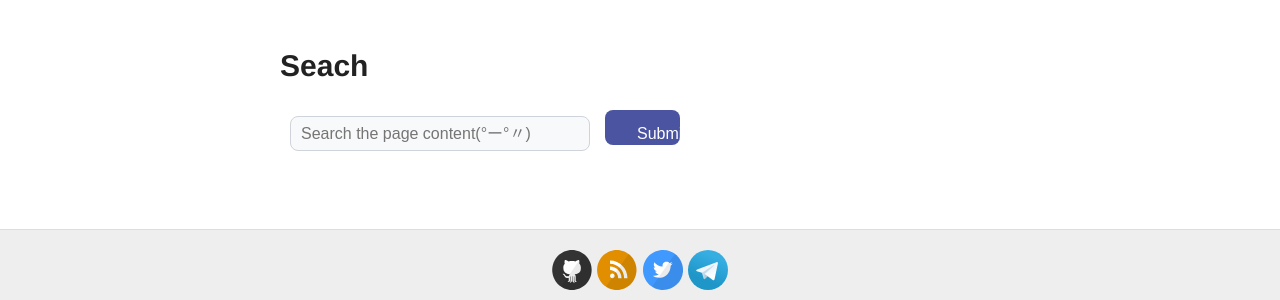
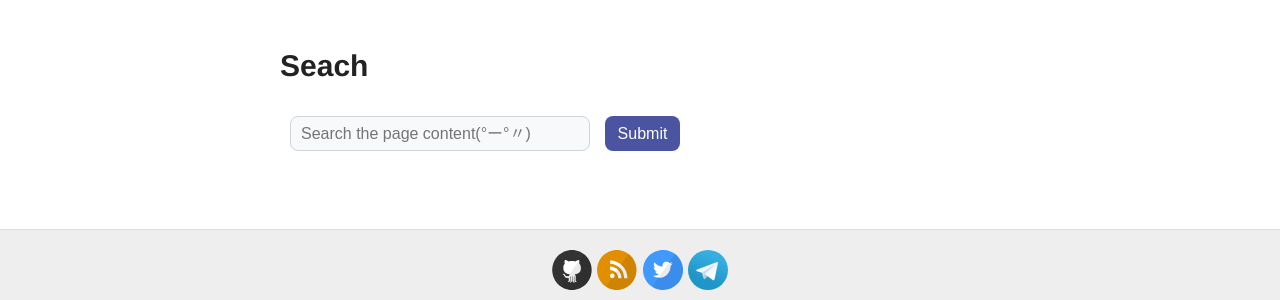
Before and after one commit to GholtsMxv/archiveblogg, a Jekyll site: the page built from seach.md, in a window 1280 px wide. Shown: the part 121-421 px from the top of the page. Built offline with Jekyll 4.4.1, drawn with Linux system fonts in a browser that asks for light colours.

Commit message:
Update search-lunr.html

```diff
--- a/_includes/search-lunr.html
+++ b/_includes/search-lunr.html
@@ -93,7 +93,7 @@ function lunr_search(term) {
         border: none;
 
         /* 添加內部填充 */
-        padding: 15px 32px;
+        padding: 0px 0px;
 
         /* 更改文字大小 */
         font-size: 16px;
@@ -104,7 +104,7 @@ function lunr_search(term) {
         /* 更改滑鼠懸停時的顏色 */
     }
 
-    button:hover {
+    #submitBtn:hover {
         background-color: #787EB3;
     }
 </style>
```
